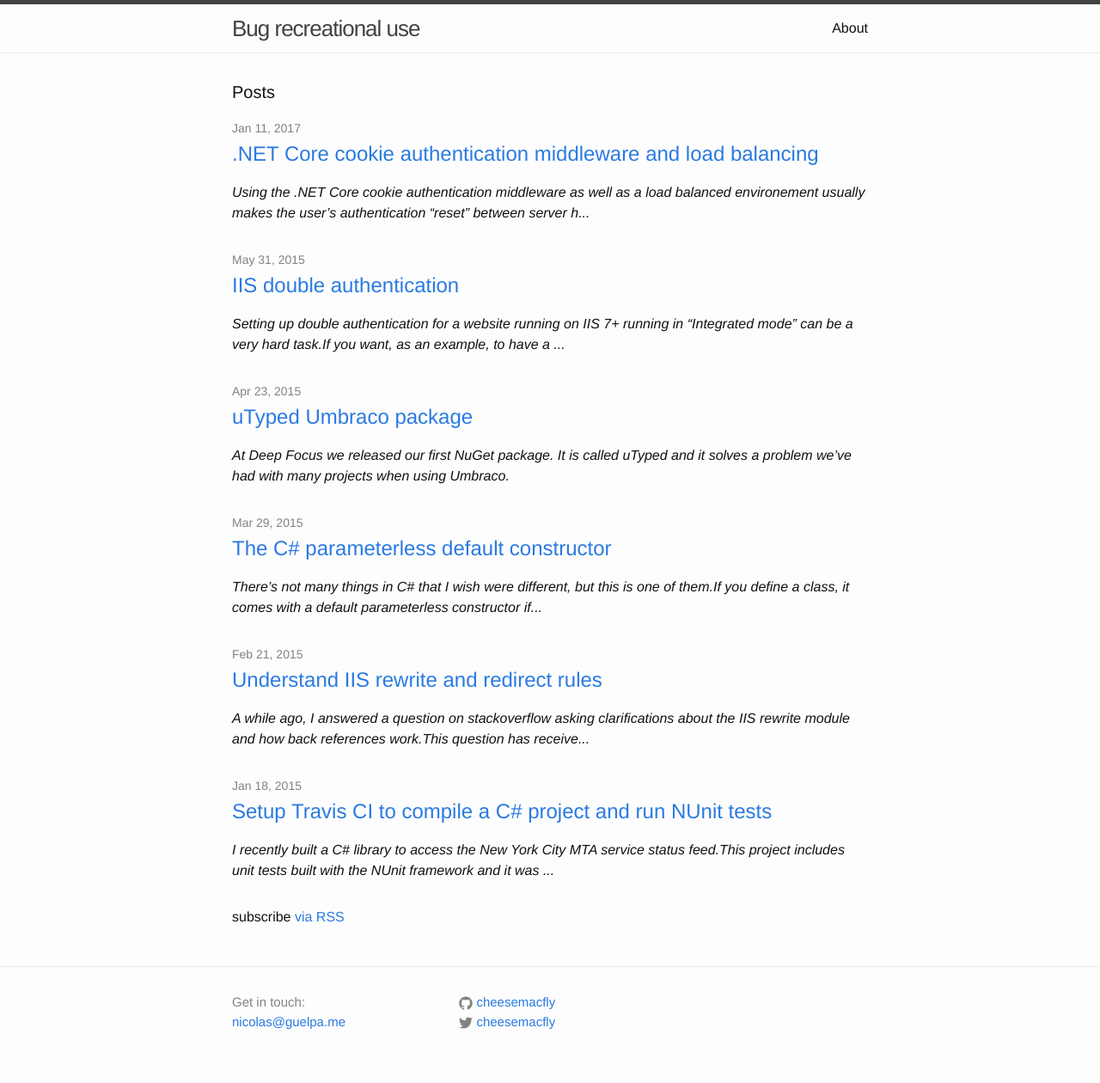
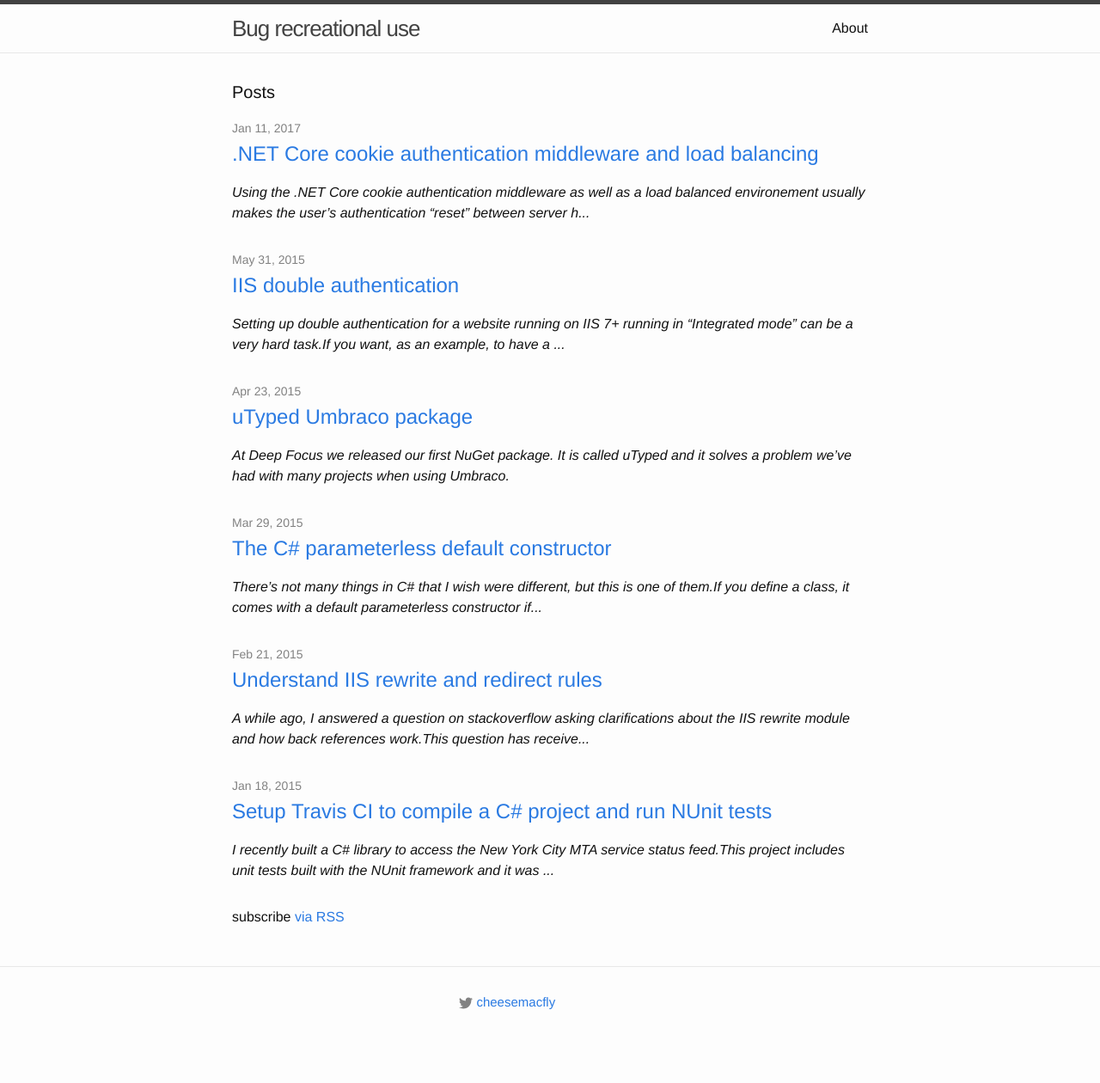
Before and after one commit to cheesemacfly/cheesemacfly.github.io, a Jekyll site: the page built from index.html, in a window 1280 px wide. Shown: the whole page at 86% size. Built offline with Jekyll 4.4.1, drawn with Linux system fonts in a browser that asks for light colours; nearby versions of some CDN libraries; after the commit the page ends 1238 px from its top, so only the background shows below that.

Commit message:
Small changes here and there

```diff
--- a/_config.yml
+++ b/_config.yml
@@ -3,10 +3,8 @@ title: "Bug recreational use"
 email: "nicolas@guelpa.me"
 description:
 baseurl: "" # the subpath of your site, e.g. /blog/
-url: "http://nicolas.guelpa.me" # the base hostname & protocol for your site
+url: "https://nicolas.guelpa.me" # the base hostname & protocol for your site
 domain: "nicolas.guelpa.me"
-twitter_username: "cheesemacfly"
-github_username: "cheesemacfly"
 
 # Build settings
 markdown: kramdown
--- a/_includes/footer.html
+++ b/_includes/footer.html
@@ -3,47 +3,24 @@
   <div class="wrapper">
 
     <div class="footer-col-wrapper">
-      <div class="footer-col  footer-col-1">
+      <div class="footer-col footer-col-1">
         <ul class="contact-list">
-          <li>
-            Get in touch:
-          </li>
-          <li>
-            <a href="mailto:{{ site.email }}">{{ site.email }}</a>
-          </li>
         </ul>
       </div>
 
       <div class="footer-col  footer-col-2">
         <ul class="social-media-list">
-
-          {% if site.github_username %}
           <li>
-            <a href="https://github.com/{{ site.github_username }}">
-              <span class="icon  icon--github">
-                <svg viewBox="0 0 16 16">
-                  <path fill="#828282" d="M7.999,0.431c-4.285,0-7.76,3.474-7.76,7.761 c0,3.428,2.223,6.337,5.307,7.363c0.388,0.071,0.53-0.168,0.53-0.374c0-0.184-0.007-0.672-0.01-1.32 c-2.159,0.469-2.614-1.04-2.614-1.04c-0.353-0.896-0.862-1.135-0.862-1.135c-0.705-0.481,0.053-0.472,0.053-0.472 c0.779,0.055,1.189,0.8,1.189,0.8c0.692,1.186,1.816,0.843,2.258,0.645c0.071-0.502,0.271-0.843,0.493-1.037 C4.86,11.425,3.049,10.76,3.049,7.786c0-0.847,0.302-1.54,0.799-2.082C3.768,5.507,3.501,4.718,3.924,3.65 c0,0,0.652-0.209,2.134,0.796C6.677,4.273,7.34,4.187,8,4.184c0.659,0.003,1.323,0.089,1.943,0.261 c1.482-1.004,2.132-0.796,2.132-0.796c0.423,1.068,0.157,1.857,0.077,2.054c0.497,0.542,0.798,1.235,0.798,2.082 c0,2.981-1.814,3.637-3.543,3.829c0.279,0.24,0.527,0.713,0.527,1.437c0,1.037-0.01,1.874-0.01,2.129 c0,0.208,0.14,0.449,0.534,0.373c3.081-1.028,5.302-3.935,5.302-7.362C15.76,3.906,12.285,0.431,7.999,0.431z"/>
-                </svg>
-              </span>
-              <span class="username">{{ site.github_username }}</span>
-            </a>
-          </li>
-          {% endif %}
-
-          {% if site.twitter_username %}
-          <li>
-            <a href="https://twitter.com/{{ site.twitter_username }}">
+            <a href="https://twitter.com/cheesemacfly">
               <span class="icon  icon--twitter">
                 <svg viewBox="0 0 16 16">
                   <path fill="#828282" d="M15.969,3.058c-0.586,0.26-1.217,0.436-1.878,0.515c0.675-0.405,1.194-1.045,1.438-1.809
                   c-0.632,0.375-1.332,0.647-2.076,0.793c-0.596-0.636-1.446-1.033-2.387-1.033c-1.806,0-3.27,1.464-3.27,3.27 c0,0.256,0.029,0.506,0.085,0.745C5.163,5.404,2.753,4.102,1.14,2.124C0.859,2.607,0.698,3.168,0.698,3.767 c0,1.134,0.577,2.135,1.455,2.722C1.616,6.472,1.112,6.325,0.671,6.08c0,0.014,0,0.027,0,0.041c0,1.584,1.127,2.906,2.623,3.206 C3.02,9.402,2.731,9.442,2.433,9.442c-0.211,0-0.416-0.021-0.615-0.059c0.416,1.299,1.624,2.245,3.055,2.271 c-1.119,0.877-2.529,1.4-4.061,1.4c-0.264,0-0.524-0.015-0.78-0.046c1.447,0.928,3.166,1.469,5.013,1.469 c6.015,0,9.304-4.983,9.304-9.304c0-0.142-0.003-0.283-0.009-0.423C14.976,4.29,15.531,3.714,15.969,3.058z"/>
                 </svg>
               </span>
-              <span class="username">{{ site.twitter_username }}</span>
+              <span class="username">cheesemacfly</span>
             </a>
           </li>
-          {% endif %}
-
         </ul>
       </div>
 
```
Also changed, not shown: _layouts/post.html (+6 -3 lines), about.md (+4 -3 lines).
